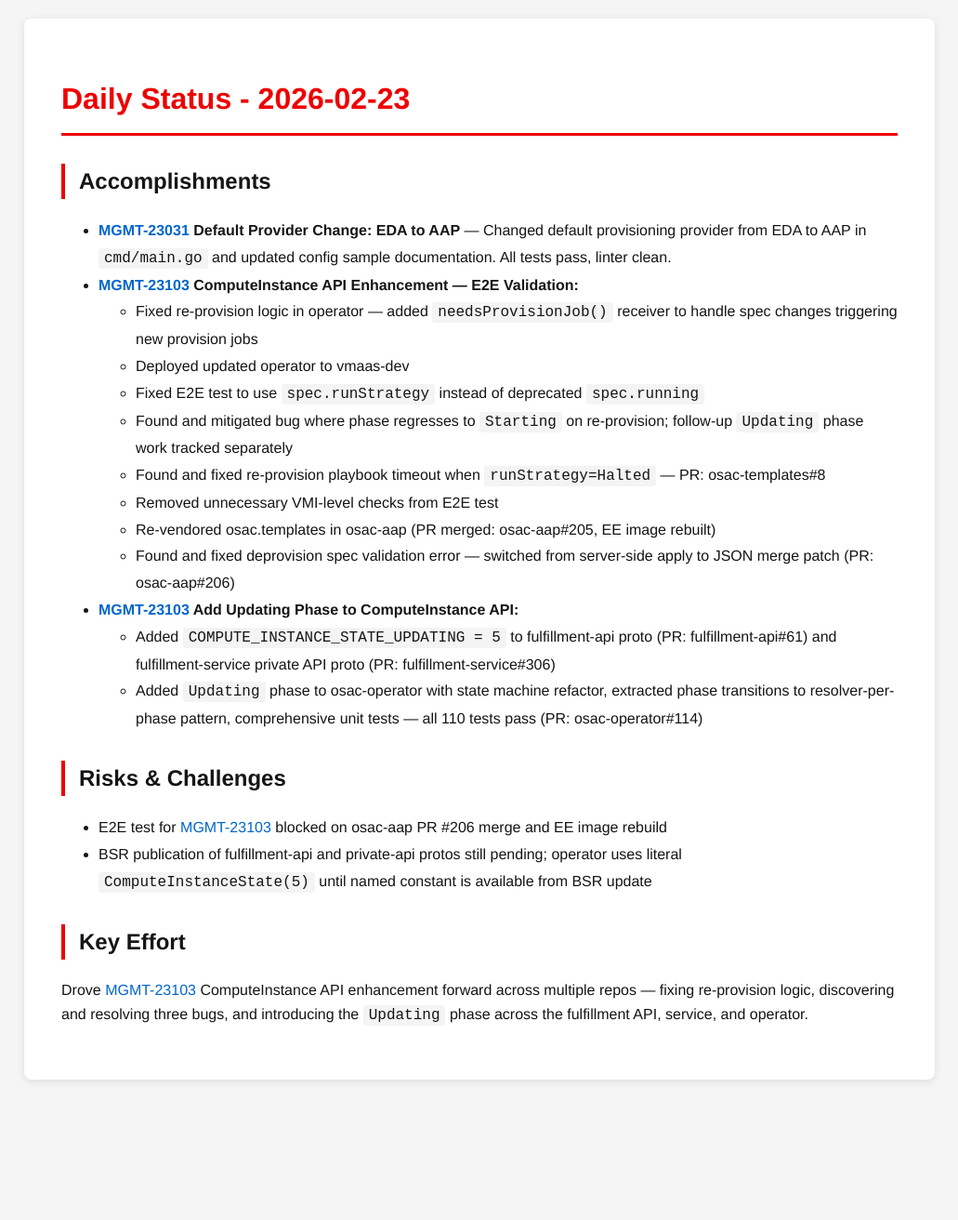
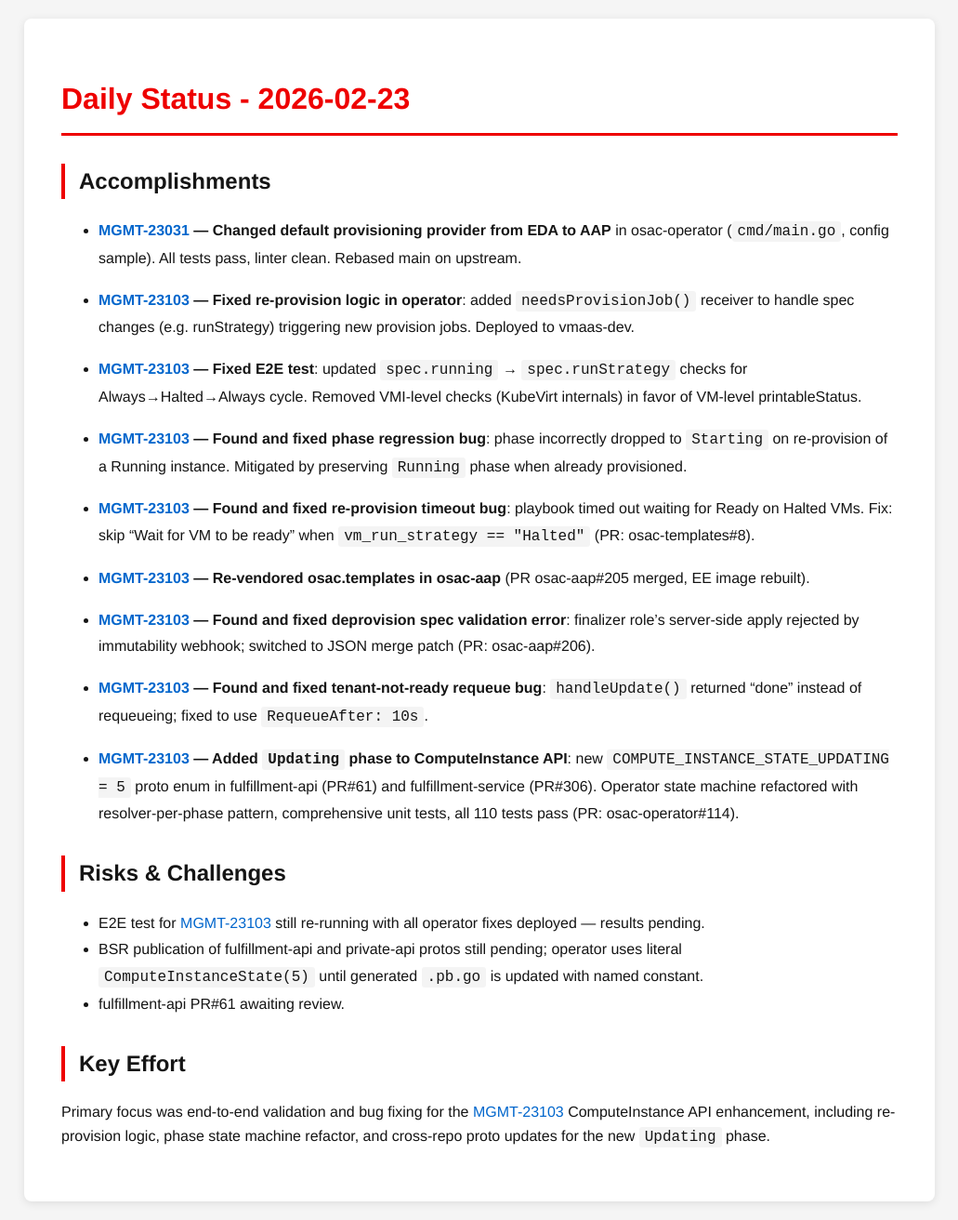
Before and after one commit to tzvatot/daily-status, a Jekyll site: the page built from 2026-02-23.md, in a window 1280 px wide. Shown: the whole page at 93% size, without its empty margins (124-1155 px from the left). Built offline with Jekyll 4.4.1, drawn with Linux system fonts in a browser that asks for light colours; before the commit the page ends 1181 px from its top, so only the background shows below that.

Commit message:
Daily status update - 2026-02-23

```diff
--- a/2026-02-23.md
+++ b/2026-02-23.md
@@ -8,25 +8,30 @@ date: 2026-02-23
 
 ## Accomplishments
 
-- **[MGMT-23031](https://issues.redhat.com/browse/MGMT-23031) Default Provider Change: EDA to AAP** — Changed default provisioning provider from EDA to AAP in `cmd/main.go` and updated config sample documentation. All tests pass, linter clean.
-- **[MGMT-23103](https://issues.redhat.com/browse/MGMT-23103) ComputeInstance API Enhancement — E2E Validation:**
-  - Fixed re-provision logic in operator — added `needsProvisionJob()` receiver to handle spec changes triggering new provision jobs
-  - Deployed updated operator to vmaas-dev
-  - Fixed E2E test to use `spec.runStrategy` instead of deprecated `spec.running`
-  - Found and mitigated bug where phase regresses to `Starting` on re-provision; follow-up `Updating` phase work tracked separately
-  - Found and fixed re-provision playbook timeout when `runStrategy=Halted` — PR: osac-templates#8
-  - Removed unnecessary VMI-level checks from E2E test
-  - Re-vendored osac.templates in osac-aap (PR merged: osac-aap#205, EE image rebuilt)
-  - Found and fixed deprovision spec validation error — switched from server-side apply to JSON merge patch (PR: osac-aap#206)
-- **[MGMT-23103](https://issues.redhat.com/browse/MGMT-23103) Add Updating Phase to ComputeInstance API:**
-  - Added `COMPUTE_INSTANCE_STATE_UPDATING = 5` to fulfillment-api proto (PR: fulfillment-api#61) and fulfillment-service private API proto (PR: fulfillment-service#306)
-  - Added `Updating` phase to osac-operator with state machine refactor, extracted phase transitions to resolver-per-phase pattern, comprehensive unit tests — all 110 tests pass (PR: osac-operator#114)
+- **[MGMT-23031](https://issues.redhat.com/browse/MGMT-23031) — Changed default provisioning provider from EDA to AAP** in osac-operator (`cmd/main.go`, config sample). All tests pass, linter clean. Rebased main on upstream.
+
+- **[MGMT-23103](https://issues.redhat.com/browse/MGMT-23103) — Fixed re-provision logic in operator**: added `needsProvisionJob()` receiver to handle spec changes (e.g. runStrategy) triggering new provision jobs. Deployed to vmaas-dev.
+
+- **[MGMT-23103](https://issues.redhat.com/browse/MGMT-23103) — Fixed E2E test**: updated `spec.running` → `spec.runStrategy` checks for Always→Halted→Always cycle. Removed VMI-level checks (KubeVirt internals) in favor of VM-level printableStatus.
+
+- **[MGMT-23103](https://issues.redhat.com/browse/MGMT-23103) — Found and fixed phase regression bug**: phase incorrectly dropped to `Starting` on re-provision of a Running instance. Mitigated by preserving `Running` phase when already provisioned.
+
+- **[MGMT-23103](https://issues.redhat.com/browse/MGMT-23103) — Found and fixed re-provision timeout bug**: playbook timed out waiting for Ready on Halted VMs. Fix: skip "Wait for VM to be ready" when `vm_run_strategy == "Halted"` (PR: osac-templates#8).
+
+- **[MGMT-23103](https://issues.redhat.com/browse/MGMT-23103) — Re-vendored osac.templates in osac-aap** (PR osac-aap#205 merged, EE image rebuilt).
+
+- **[MGMT-23103](https://issues.redhat.com/browse/MGMT-23103) — Found and fixed deprovision spec validation error**: finalizer role's server-side apply rejected by immutability webhook; switched to JSON merge patch (PR: osac-aap#206).
+
+- **[MGMT-23103](https://issues.redhat.com/browse/MGMT-23103) — Found and fixed tenant-not-ready requeue bug**: `handleUpdate()` returned "done" instead of requeueing; fixed to use `RequeueAfter: 10s`.
+
+- **[MGMT-23103](https://issues.redhat.com/browse/MGMT-23103) — Added `Updating` phase to ComputeInstance API**: new `COMPUTE_INSTANCE_STATE_UPDATING = 5` proto enum in fulfillment-api (PR#61) and fulfillment-service (PR#306). Operator state machine refactored with resolver-per-phase pattern, comprehensive unit tests, all 110 tests pass (PR: osac-operator#114).
 
 ## Risks & Challenges
 
-- E2E test for [MGMT-23103](https://issues.redhat.com/browse/MGMT-23103) blocked on osac-aap PR #206 merge and EE image rebuild
-- BSR publication of fulfillment-api and private-api protos still pending; operator uses literal `ComputeInstanceState(5)` until named constant is available from BSR update
+- E2E test for [MGMT-23103](https://issues.redhat.com/browse/MGMT-23103) still re-running with all operator fixes deployed — results pending.
+- BSR publication of fulfillment-api and private-api protos still pending; operator uses literal `ComputeInstanceState(5)` until generated `.pb.go` is updated with named constant.
+- fulfillment-api PR#61 awaiting review.
 
 ## Key Effort
 
-Drove [MGMT-23103](https://issues.redhat.com/browse/MGMT-23103) ComputeInstance API enhancement forward across multiple repos — fixing re-provision logic, discovering and resolving three bugs, and introducing the `Updating` phase across the fulfillment API, service, and operator.
+Primary focus was end-to-end validation and bug fixing for the [MGMT-23103](https://issues.redhat.com/browse/MGMT-23103) ComputeInstance API enhancement, including re-provision logic, phase state machine refactor, and cross-repo proto updates for the new `Updating` phase.
```
